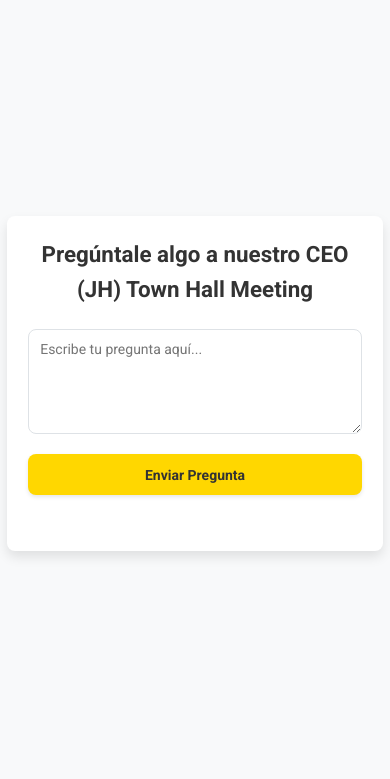
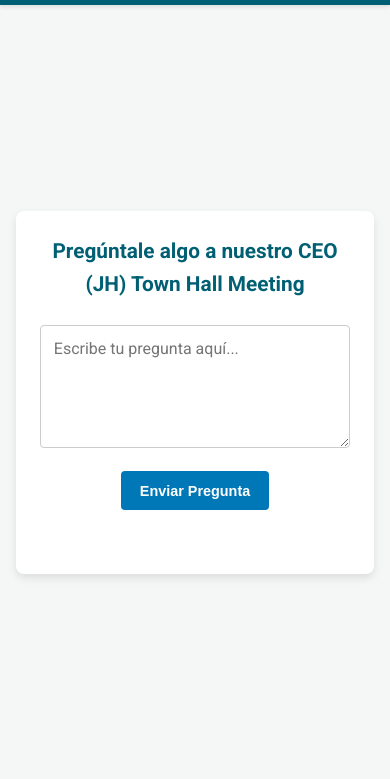
Before and after one commit to RuntyAxis1111/TownHallMeeting, a website: page public/index.html in a window 390 px wide. Shown: the part 65-844 px from the top of the page. Drawn offline with Linux system fonts and the light colour scheme.

Commit message:
Add files via upload

```diff
--- a/public/index.html
+++ b/public/index.html
@@ -23,10 +23,10 @@
 
       <button id="submitButton">Enviar Pregunta</button>
 
-      <p id="feedbackMessage" class="feedback"></p>
+      <p id="feedbackMessage" class="feedback"></p> <!-- Message area -->
     </div>
   </main>
 
-  <script src="script.js"></script>
+  <script src="script.js"></script> <!-- Link to the updated script -->
 </body>
 </html>
--- a/public/script.js
+++ b/public/script.js
@@ -2,11 +2,13 @@ document.addEventListener('DOMContentLoaded', () => {
   const questionInput = document.getElementById('questionInput');
   const submitButton = document.getElementById('submitButton');
   const feedbackMessage = document.getElementById('feedbackMessage');
+  // --- Google Apps Script URL ---
+  const GAS_URL = 'https://script.google.com/macros/s/AKfycby0meKp6AB47gD0eEP7OdtLq3-mVikHM4QkxTyjhizM4_zvQRhVSlorCSkh7wsVcHrr/exec';
 
   submitButton.addEventListener('click', async () => {
     const question = questionInput.value.trim();
-    feedbackMessage.textContent = ''; // Limpiar mensaje previo
-    feedbackMessage.className = 'feedback'; // Resetear clases
+    feedbackMessage.textContent = ''; // Clear previous message
+    feedbackMessage.className = 'feedback'; // Reset classes
 
     if (!question) {
       feedbackMessage.textContent = 'Por favor, escribe una pregunta.';
@@ -15,33 +17,63 @@ document.addEventListener('DOMContentLoaded', () => {
     }
 
     try {
-      submitButton.disabled = true; // Deshabilitar botón durante el envío
+      submitButton.disabled = true; // Disable button during submission
       feedbackMessage.textContent = 'Enviando...';
+      feedbackMessage.classList.remove('error', 'success'); // Clear status classes
 
-      const response = await fetch('/ask', {
+      const response = await fetch(GAS_URL, {
         method: 'POST',
+        // Note: Google Apps Script doPost often needs 'text/plain' for simple redirects,
+        // but can handle 'application/json' if scripted correctly.
+        // We'll assume the script handles JSON. If issues arise, try removing Content-Type
+        // or setting to 'application/x-www-form-urlencoded' and adjusting the body.
         headers: {
-          'Content-Type': 'application/json',
+           // Sending as JSON as requested
+           'Content-Type': 'application/json',
         },
         body: JSON.stringify({ question: question }),
+        // mode: 'no-cors' // Use this if GAS doesn't send CORS headers and you don't need the response body
       });
 
-      const result = await response.json();
+      // Check if the response is OK (status 200-299)
+      // Google Apps Script might return redirects (302) or other statuses on success depending on its code.
+      // A simple check for ok status might be enough if the script returns 200.
+      // If the script redirects, the browser might follow it transparently,
+      // and fetch might throw an opaque error or return an opaque response.
+      // For simplicity, we'll assume the script returns JSON with a success flag.
 
-      if (response.ok && result.success) {
-        feedbackMessage.textContent = '¡Pregunta enviada con éxito!';
+      // Try parsing the response as JSON
+      let result = {};
+      try {
+        result = await response.json(); // Expecting { success: true/false, message: "..." }
+      } catch (e) {
+        // If response is not JSON (e.g., plain text, redirect HTML), handle it
+        console.warn("Response was not JSON:", await response.text());
+        // Assume success if status is ok, even without JSON
+        if (response.ok) {
+          result = { success: true, message: 'Pregunta enviada (respuesta no JSON recibida).' };
+        } else {
+          result = { success: false, message: 'Error al enviar. Respuesta inesperada del servidor.' };
+        }
+      }
+
+
+      if (result.success) {
+        feedbackMessage.textContent = result.message || '¡Pregunta enviada con éxito!';
         feedbackMessage.classList.add('success');
-        questionInput.value = ''; // Limpiar el campo de texto
+        questionInput.value = ''; // Clear the input field
       } else {
         feedbackMessage.textContent = result.message || 'Error al enviar la pregunta.';
         feedbackMessage.classList.add('error');
       }
+
     } catch (error) {
-      console.error('Error sending question:', error);
+      console.error('Error sending question to Google Apps Script:', error);
+      // Network errors or CORS issues might land here
       feedbackMessage.textContent = 'Error de conexión al enviar la pregunta.';
       feedbackMessage.classList.add('error');
     } finally {
-       submitButton.disabled = false; // Rehabilitar botón
+       submitButton.disabled = false; // Re-enable button
     }
   });
 });
--- a/public/style.css
+++ b/public/style.css
@@ -1,202 +1,148 @@
-/* Estilos generales */
-:root {
-  --primary-color: #FFD700; /* Amarillo principal */
-  --secondary-color: #f8f9fa; /* Gris claro para fondos */
-  --text-color: #333; /* Gris oscuro para texto principal */
-  --text-color-light: #555; /* Gris más claro para texto secundario */
-  --border-color: #dee2e6;
-  --button-text-color: #333; /* Texto oscuro para botón amarillo */
-  --container-bg: #ffffff;
-  --success-color: #28a745; /* Verde para éxito */
-  --error-color: #dc3545; /* Rojo para error */
-  --box-shadow: 0 6px 12px rgba(0, 0, 0, 0.1);
-  --font-family: 'Roboto', sans-serif;
-}
-
+/* Basic Reset */
 * {
-  box-sizing: border-box;
   margin: 0;
   padding: 0;
-}
-
-html {
-  font-size: 16px; /* Base font size */
+  box-sizing: border-box;
 }
 
 body {
-  font-family: var(--font-family);
-  background-color: var(--secondary-color); /* Fondo gris claro */
-  color: var(--text-color);
+  font-family: 'Roboto', sans-serif;
   line-height: 1.6;
+  background-color: #f4f7f6;
+  color: #333;
   display: flex;
   flex-direction: column;
   min-height: 100vh;
 }
 
-/* Cabecera */
+/* Header Styling */
 .main-header {
-  background-color: var(--primary-color);
-  color: var(--text-color);
-  padding: 1.5rem 1rem; /* Más padding vertical */
+  background-color: #005f73; /* Dark teal */
+  color: #ffffff;
+  padding: 1rem 0;
   text-align: center;
-  box-shadow: 0 2px 4px rgba(0,0,0,0.1); /* Sombra sutil */
-  width: 100%;
-  flex-shrink: 0; /* Evita que se encoja */
+  box-shadow: 0 2px 4px rgba(0, 0, 0, 0.1);
 }
 
 .main-header h1 {
-  margin: 0;
-  font-size: 1.25rem; /* Tamaño moderado */
   font-weight: 700;
+  font-size: 1.8rem;
 }
 
-/* Contenido Principal */
+/* Main Content Area */
 .main-content {
-  flex-grow: 1; /* Ocupa el espacio restante */
-  display: flex; /* Permite centrar el container */
-  align-items: center; /* Centrado vertical */
-  justify-content: center; /* Centrado horizontal */
-  padding: 2rem 1rem; /* Espacio alrededor del container */
+  flex-grow: 1; /* Allows main content to fill available space */
+  display: flex;
+  justify-content: center;
+  align-items: center; /* Center the container vertically */
+  padding: 2rem 1rem; /* Add padding */
 }
 
-/* Contenedor/Tarjeta Central */
 .container {
-  background-color: var(--container-bg);
-  padding: 2.5rem; /* Más padding interno */
-  border-radius: 12px; /* Bordes más redondeados */
-  box-shadow: var(--box-shadow);
+  background-color: #ffffff;
+  padding: 2.5rem;
+  border-radius: 8px;
+  box-shadow: 0 4px 8px rgba(0, 0, 0, 0.1);
+  width: 100%;
+  max-width: 600px; /* Limit container width */
   text-align: center;
-  max-width: 650px; /* Ancho máximo */
-  width: 100%; /* Responsivo, ajustado por max-width */
 }
 
 .container h2 {
-  margin-bottom: 2rem; /* Más espacio debajo del título */
-  font-size: 2rem; /* Título más grande */
+  color: #005f73; /* Dark teal */
+  margin-bottom: 1.5rem;
   font-weight: 700;
-  color: var(--text-color);
+  font-size: 1.5rem;
 }
 
-/* Campo de texto */
-textarea {
+/* Textarea Styling */
+#questionInput {
   width: 100%;
-  padding: 1rem; /* Más padding interno */
-  margin-bottom: 1.5rem; /* Más espacio debajo */
-  border: 1px solid var(--border-color);
-  border-radius: 8px; /* Bordes redondeados suaves */
+  padding: 0.8rem;
+  margin-bottom: 1rem;
+  border: 1px solid #ccc;
+  border-radius: 4px;
+  font-family: 'Roboto', sans-serif;
   font-size: 1rem;
-  font-family: var(--font-family);
-  color: var(--text-color-light);
-  resize: vertical;
-  min-height: 100px;
-  transition: border-color 0.3s ease;
+  resize: vertical; /* Allow vertical resize */
+  min-height: 100px; /* Minimum height */
 }
 
-textarea:focus {
+#questionInput:focus {
   outline: none;
-  border-color: var(--primary-color); /* Resaltar borde al enfocar */
-  box-shadow: 0 0 0 3px rgba(255, 215, 0, 0.3); /* Sombra suave al enfocar */
+  border-color: #0077b6; /* Blue border on focus */
+  box-shadow: 0 0 0 2px rgba(0, 119, 182, 0.2);
 }
 
-/* Botón */
-button {
-  background-color: var(--primary-color);
-  color: var(--button-text-color);
+/* Button Styling */
+#submitButton {
+  background-color: #0077b6; /* Blue */
+  color: white;
   border: none;
-  padding: 0.9rem 2rem; /* Botón más grande */
-  border-radius: 8px;
-  font-size: 1.1rem;
-  font-weight: 700; /* Texto en negrita */
-  font-family: var(--font-family);
+  padding: 0.8rem 1.5rem;
+  border-radius: 4px;
   cursor: pointer;
-  transition: background-color 0.3s ease, transform 0.2s ease, box-shadow 0.3s ease;
-  box-shadow: 0 2px 4px rgba(0,0,0,0.1);
+  font-size: 1rem;
+  font-weight: 700;
+  transition: background-color 0.3s ease, transform 0.1s ease;
 }
 
-button:hover {
-  background-color: #e6c200; /* Amarillo más oscuro */
-  transform: translateY(-2px); /* Ligero levantamiento */
-  box-shadow: 0 4px 8px rgba(0,0,0,0.15);
+#submitButton:hover {
+  background-color: #023e8a; /* Darker blue */
 }
 
-button:active {
-  transform: translateY(0); /* Vuelve a la posición original al hacer clic */
-  box-shadow: 0 2px 4px rgba(0,0,0,0.1);
+#submitButton:active {
+  transform: scale(0.98); /* Slight shrink on click */
 }
 
-button:disabled {
-  background-color: #ccc;
+#submitButton:disabled {
+  background-color: #cccccc;
   cursor: not-allowed;
-  transform: none;
-  box-shadow: none;
 }
 
 
-/* Mensaje de feedback */
+/* Feedback Message Styling */
 .feedback {
-  margin-top: 1.5rem; /* Más espacio arriba */
-  font-weight: 700; /* Texto en negrita */
-  min-height: 1.5em; /* Espacio reservado */
-  font-size: 1.05rem; /* Ligeramente más grande */
-  transition: color 0.3s ease;
+  margin-top: 1rem;
+  padding: 0.75rem;
+  border-radius: 4px;
+  font-weight: bold;
+  min-height: 1.5em; /* Ensure space even when empty */
+  text-align: center;
+  opacity: 0; /* Hidden by default */
+  transition: opacity 0.5s ease-in-out;
 }
 
 .feedback.success {
-  color: var(--success-color);
+  background-color: #d4edda; /* Light green */
+  color: #155724; /* Dark green */
+  border: 1px solid #c3e6cb;
+  opacity: 1; /* Visible */
 }
 
 .feedback.error {
-  color: var(--error-color);
+  background-color: #f8d7da; /* Light red */
+  color: #721c24; /* Dark red */
+  border: 1px solid #f5c6cb;
+  opacity: 1; /* Visible */
 }
 
-/* Responsividad */
-@media (max-width: 768px) {
-  html {
-    font-size: 15px; /* Ajustar tamaño base en pantallas medianas */
+/* Responsive Design */
+@media (max-width: 600px) {
+  .container {
+    padding: 1.5rem;
   }
-  .container {
-    padding: 2rem;
+
+  .main-header h1 {
+    font-size: 1.5rem;
   }
+
   .container h2 {
-    font-size: 1.8rem;
+    font-size: 1.3rem;
   }
-  button {
-    padding: 0.8rem 1.8rem;
-    font-size: 1rem;
+
+  #submitButton {
+    padding: 0.7rem 1.2rem;
+    font-size: 0.9rem;
   }
 }
-
-@media (max-width: 480px) {
-  html {
-    font-size: 14px; /* Ajustar tamaño base en pantallas pequeñas */
-  }
-  .main-header {
-    padding: 1rem;
-  }
-  .main-header h1 {
-    font-size: 1.1rem;
-  }
-  .main-content {
-    padding: 1rem 0.5rem; /* Menos padding lateral */
-  }
-  .container {
-    padding: 1.5rem;
-    border-radius: 8px; /* Menos redondeo */
-  }
-  .container h2 {
-    font-size: 1.6rem;
-    margin-bottom: 1.5rem;
-  }
-  textarea {
-    padding: 0.8rem;
-    margin-bottom: 1rem;
-  }
-  button {
-    width: 100%; /* Botón ocupa todo el ancho */
-    padding: 0.9rem 1rem;
-  }
-  .feedback {
-    margin-top: 1rem;
-    font-size: 1rem;
-  }
-}
```
Also changed, not shown: 1 other file.
